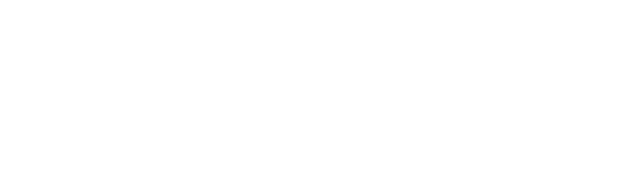
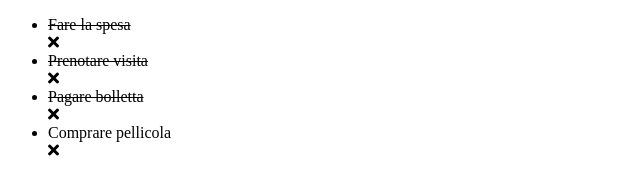
Before and after one commit to GRND0/vue-todolist, a plain HTML site: page index.html in a window 1280 px wide. Shown: the whole page, without its empty margins (0-640 px from the left). Drawn offline with nearby package versions, Linux system fonts and the light colour scheme.

Commit message:
terminato codice prime due milestone

```diff
--- a/index.html
+++ b/index.html
@@ -6,10 +6,20 @@
     <meta name="viewport" content="width=device-width, initial-scale=1.0">
     <title>VUE To Do List</title>
 
+    <link rel="stylesheet" href="style.css">
     <script src="https://cdn.jsdelivr.net/npm/vue@2.6.14/dist/vue.js"></script>
+    <link rel="stylesheet" href="https://cdnjs.cloudflare.com/ajax/libs/font-awesome/5.15.4/css/all.min.css">
 </head>
 <body>
-    <div class="root">
+    <div id="root">
+        <ul>
+            <li v-for="(item, index) in dafare" :class="{ barrato : item.done }">
+                {{item.text}}
+                <div class="elimina">
+                    <i @click="rimuovi(index)" class="fas fa-times"></i>
+                </div>
+            </li>
+        </ul>
 
     </div>
     <script src="script.js"></script>
--- a/script.js
+++ b/script.js
@@ -2,7 +2,30 @@ const app = new Vue (
     {
         el:'#root',
         data: {
+            dafare: [
+                {
+                    text: 'Fare la spesa',
+                    done: true
+                },
+                {
+                    text: 'Prenotare visita',
+                    done: true
+                },
+                {
+                    text: 'Pagare bolletta',
+                    done: true
+                },
+                {
+                    text: 'Comprare pellicola',
+                    done: false
+                },
+            ],
+        },
 
+        methods: {
+            rimuovi: function(index) {
+                this.dafare.splice(index,1);
+            },
         }
 
 })
--- /dev/null
+++ b/style.css
@@ -0,0 +1,3 @@
+.barrato {
+    text-decoration: line-through ;
+}
```
